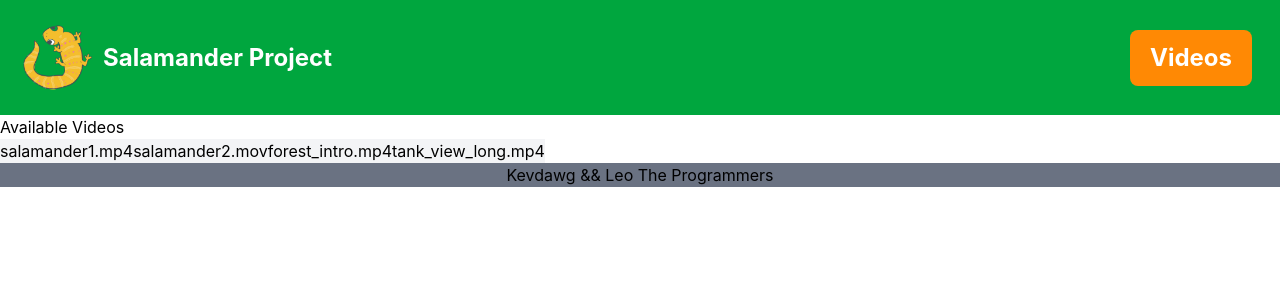
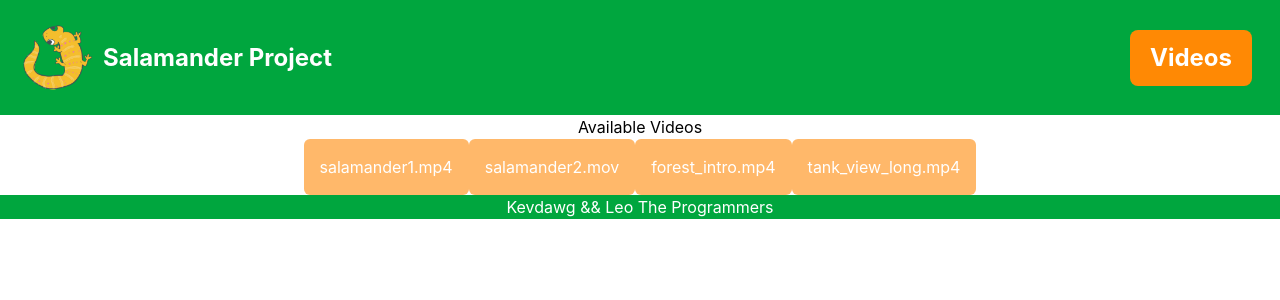
Before and after one commit to leoraggy/salamander-project, a React (Vite) app: page /videos in a window 1280 px wide. Shown: the top 300 px of the page. Built offline with nearby package versions, Linux system fonts and the light colour scheme.

Commit message:
Videos Page and Footer Tailwind

```diff
--- a/src/components/Footer.jsx
+++ b/src/components/Footer.jsx
@@ -1,6 +1,6 @@
 function Footer() {
   return (
-    <footer className="bg-gray-500 text-center">
+    <footer className="bg-green-600 text-white text-center">
       Kevdawg && Leo The Programmers
     </footer>
   );
--- a/src/pages/Videos.jsx
+++ b/src/pages/Videos.jsx
@@ -33,10 +33,13 @@ export default function Videos() {
 
   return (
     <div>
-      <h1>Available Videos</h1>
-      <ul className="flex">
+      <h1 className="text-center">Available Videos</h1>
+      <ul className="flex justify-center">
         {videos.map((filename) => (
-          <li className="bg-gray-100" key={filename}>
+          <li
+            className="bg-orange-300 text-white p-4 rounded-md"
+            key={filename}
+          >
             <Link to={`preview/${filename}`}>{filename}</Link>
           </li>
         ))}
```
